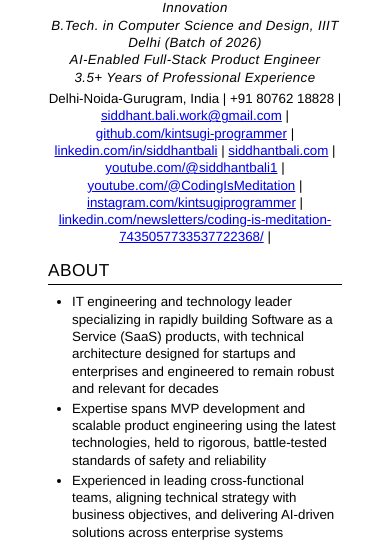
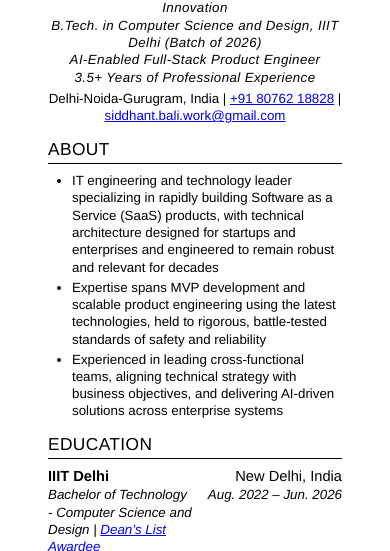
Before and after one commit to kintsugi-programmer/siddhantbali.com, a plain HTML site: page index.html in a window 390 px wide. Shown: the part 300-851 px from the top of the page. Drawn offline with Linux system fonts and the light colour scheme.

Commit message:
Make header phone a tel: link and trim contact line to essentials
- Wrap +91 80762 18828 in a tel: URI (tel:+918076218828) so clicking
  starts a call
- Header contact now shows only location, phone, and email; the
  social/website links are commented out there since they move to the
  upcoming Social Handles section
- Sync resume.tex heading: tel: link added, social links commented out
  (kept as scratch per repo convention)

```diff
--- a/index.html
+++ b/index.html
@@ -167,15 +167,16 @@
       <div class="name">Siddhant Bali</div>
       <div class="title">Chief Product Engineer at Metagates Innovation<br>B.Tech. in Computer Science and Design, IIIT Delhi (Batch of 2026)<br>AI-Enabled Full-Stack Product Engineer <br> 3.5+ Years of Professional Experience</div>
       <div class="contact">
-        Delhi-Noida-Gurugram, India | +91 80762 18828 |
-        <a href="mailto:siddhant.bali.work@gmail.com">siddhant.bali.work@gmail.com</a> |
+        Delhi-Noida-Gurugram, India | <a href="tel:+918076218828">+91 80762 18828</a> |
+        <a href="mailto:siddhant.bali.work@gmail.com">siddhant.bali.work@gmail.com</a>
+        <!-- |
         <a target="_blank" rel="noopener" href="https://github.com/kintsugi-programmer">github.com/kintsugi-programmer</a> |
         <a target="_blank" rel="noopener" href="https://www.linkedin.com/in/siddhantbali/">linkedin.com/in/siddhantbali</a> |
         <a target="_blank" rel="noopener" href="https://www.siddhantbali.com/">siddhantbali.com</a> |
         <a target="_blank" rel="noopener" href="https://www.youtube.com/@siddhantbali1">youtube.com/@siddhantbali1</a> |
         <a target="_blank" rel="noopener" href="https://www.youtube.com/@CodingIsMeditation">youtube.com/@CodingIsMeditation</a> |
         <a target="_blank" rel="noopener" href="https://www.instagram.com/kintsugiprogrammer">instagram.com/kintsugiprogrammer</a> |
-        <a target="_blank" rel="noopener" href="https://www.linkedin.com/newsletters/coding-is-meditation-7435057733537722368/">linkedin.com/newsletters/coding-is-meditation-7435057733537722368/</a> |
+        <a target="_blank" rel="noopener" href="https://www.linkedin.com/newsletters/coding-is-meditation-7435057733537722368/">linkedin.com/newsletters/coding-is-meditation-7435057733537722368/</a> | -->
       </div>
     </div>
   </header>
```
Also changed, not shown: 1 other file.
